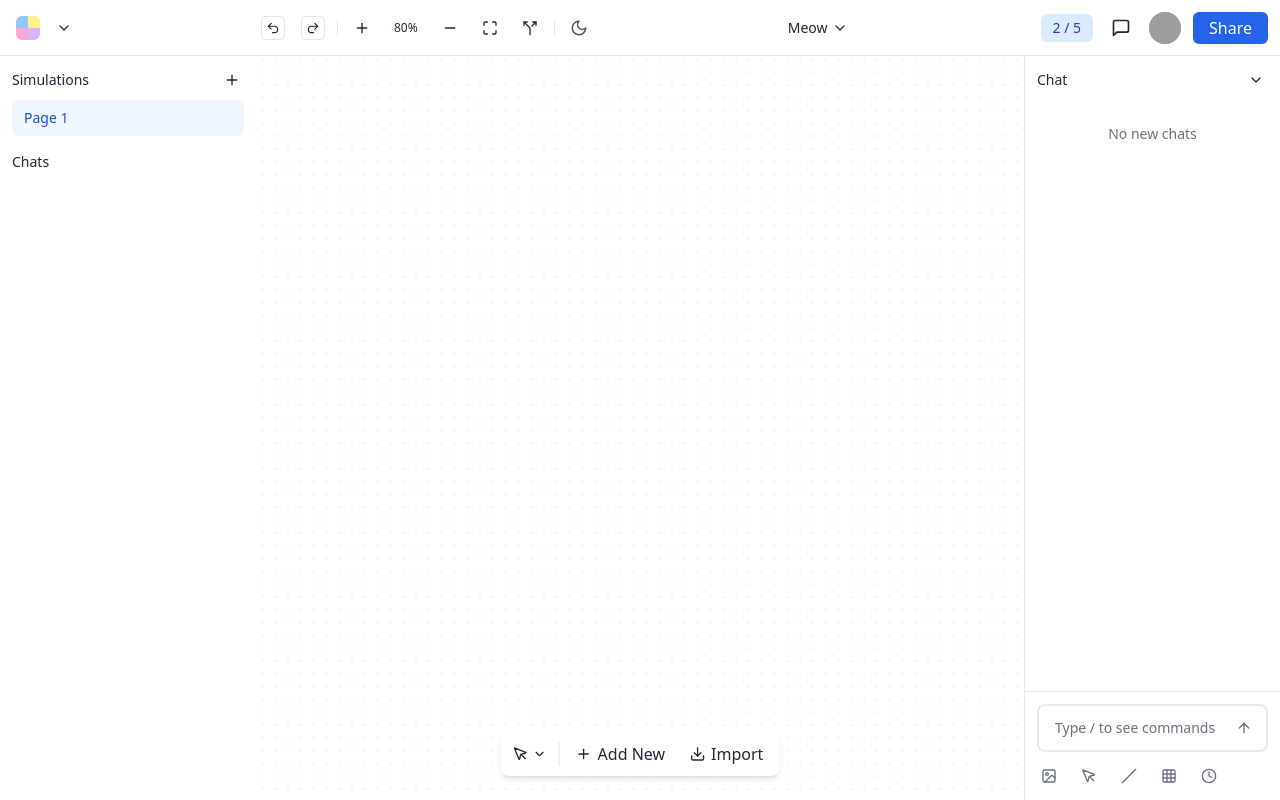
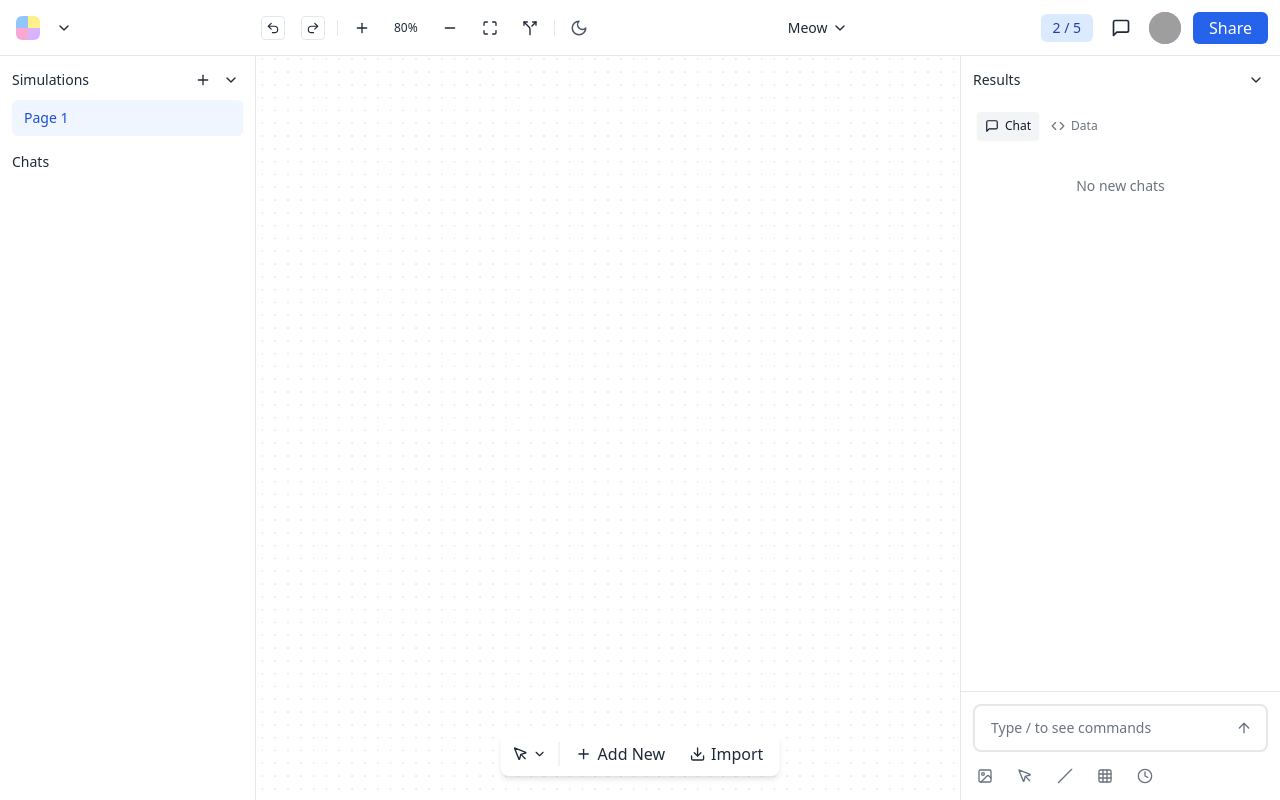
Before and after one commit to tonean/processor-cad, a React (Vite) app: page / in a window 1280 px wide. Both pictures are taken after a click on the button 1121 px from the left and 27 px from the top of the page. Built offline with nearby package versions, Linux system fonts and the light colour scheme; grey boxes are pictures that could not be loaded.

Commit message:
Got the flow chart to work

```diff
--- a/src/App.tsx
+++ b/src/App.tsx
@@ -13,7 +13,7 @@ export function App() {
   const [dragStart, setDragStart] = useState({ x: 0, y: 0 });
   const [isChatOpen, setIsChatOpen] = useState(false);
   const [leftSidebarWidth, setLeftSidebarWidth] = useState(256);
-  const [rightSidebarWidth, setRightSidebarWidth] = useState(256);
+  const [rightSidebarWidth, setRightSidebarWidth] = useState(320);
   const [isLeftSidebarCollapsed, setIsLeftSidebarCollapsed] = useState(false);
   const [images, setImages] = useState<Array<{
     id: string;
@@ -596,90 +596,136 @@ export function App() {
             }}
           >
             {/* Render existing edges */}
-            {edges.map(edge => (
+            {edges.map(edge => {
+              // Calculate control points for smooth curve (ReactFlow style)
+              const startX = edge.startX * zoom + pan.x;
+              const startY = edge.startY * zoom + pan.y;
+              const endX = edge.endX * zoom + pan.x;
+              const endY = edge.endY * zoom + pan.y;
+
+              // Calculate direction for curve
+              const deltaX = endX - startX;
+              const deltaY = endY - startY;
+              const distance = Math.sqrt(deltaX * deltaX + deltaY * deltaY);
+
+              // Determine curve direction based on connection direction
+              let offset = Math.min(distance * 0.3, 50);
+              let pathData;
+
+              if (Math.abs(deltaX) > Math.abs(deltaY)) {
+                // Horizontal connection - curve vertically
+                const controlX1 = startX + deltaX * 0.5;
+                const controlY1 = startY + (deltaY > 0 ? offset : -offset);
+                const controlX2 = startX + deltaX * 0.5;
+                const controlY2 = endY + (deltaY > 0 ? -offset : offset);
+                pathData = `M ${startX} ${startY} C ${controlX1} ${controlY1}, ${controlX2} ${controlY2}, ${endX} ${endY}`;
+              } else {
+                // Vertical connection - curve horizontally
+                const controlX1 = startX + (deltaX > 0 ? offset : -offset);
+                const controlY1 = startY + deltaY * 0.5;
+                const controlX2 = endX + (deltaX > 0 ? -offset : offset);
+                const controlY2 = startY + deltaY * 0.5;
+                pathData = `M ${startX} ${startY} C ${controlX1} ${controlY1}, ${controlX2} ${controlY2}, ${endX} ${endY}`;
+              }
+
+              return (
                 <g key={edge.id}>
-                <line
-                  x1={edge.startX * zoom + pan.x}
-                  y1={edge.startY * zoom + pan.y}
-                  x2={edge.endX * zoom + pan.x}
-                  y2={edge.endY * zoom + pan.y}
+                  <path
+                    d={pathData}
                     stroke="#6b7280"
                     strokeWidth="2"
                     fill="none"
-                  markerEnd="url(#arrowhead)"
                   />
                   {/* Add a subtle shadow/glow effect */}
-                <line
-                  x1={edge.startX * zoom + pan.x}
-                  y1={edge.startY * zoom + pan.y}
-                  x2={edge.endX * zoom + pan.x}
-                  y2={edge.endY * zoom + pan.y}
+                  <path
+                    d={pathData}
                     stroke="#3b82f6"
                     strokeWidth="1"
                     fill="none"
                     opacity="0.6"
                   />
                 </g>
-            ))}
+              );
+            })}
 
             {/* Render edge being created */}
             {isCreatingEdge && edgeStart && (
+              (() => {
+                const startX = edgeStart.position.x * zoom + pan.x;
+                const startY = edgeStart.position.y * zoom + pan.y;
+                const endX = currentEdgeEnd.x * zoom + pan.x;
+                const endY = currentEdgeEnd.y * zoom + pan.y;
+
+                // Calculate direction for curve
+                const deltaX = endX - startX;
+                const deltaY = endY - startY;
+                const distance = Math.sqrt(deltaX * deltaX + deltaY * deltaY);
+
+                // Determine curve direction based on drag direction
+                let offset = Math.min(distance * 0.3, 50);
+                let pathData;
+
+                if (Math.abs(deltaX) > Math.abs(deltaY)) {
+                  // Horizontal drag - curve vertically
+                  const controlX1 = startX + deltaX * 0.5;
+                  const controlY1 = startY + (deltaY > 0 ? offset : -offset);
+                  const controlX2 = startX + deltaX * 0.5;
+                  const controlY2 = endY + (deltaY > 0 ? -offset : offset);
+                  pathData = `M ${startX} ${startY} C ${controlX1} ${controlY1}, ${controlX2} ${controlY2}, ${endX} ${endY}`;
+
+                  return (
                     <g>
-                <line
-                  x1={edgeStart.position.x * zoom + pan.x}
-                  y1={edgeStart.position.y * zoom + pan.y}
-                  x2={currentEdgeEnd.x * zoom + pan.x}
-                  y2={currentEdgeEnd.y * zoom + pan.y}
+                      <path
+                        d={pathData}
                         stroke="#ef4444"
                         strokeWidth="3"
                         strokeDasharray="5,5"
                         fill="none"
-                  markerEnd="url(#arrowhead-red)"
                       />
                       {/* Add a subtle shadow/glow effect for the creating edge */}
-                <line
-                  x1={edgeStart.position.x * zoom + pan.x}
-                  y1={edgeStart.position.y * zoom + pan.y}
-                  x2={currentEdgeEnd.x * zoom + pan.x}
-                  y2={currentEdgeEnd.y * zoom + pan.y}
+                      <path
+                        d={pathData}
                         stroke="#fca5a5"
                         strokeWidth="2"
                         fill="none"
                         opacity="0.8"
                       />
                     </g>
+                  );
+                } else {
+                  // Vertical drag - curve horizontally
+                  const controlX1 = startX + (deltaX > 0 ? offset : -offset);
+                  const controlY1 = startY + deltaY * 0.5;
+                  const controlX2 = endX + (deltaX > 0 ? -offset : offset);
+                  const controlY2 = startY + deltaY * 0.5;
+                  pathData = `M ${startX} ${startY} C ${controlX1} ${controlY1}, ${controlX2} ${controlY2}, ${endX} ${endY}`;
+
+                  return (
+                    <g>
+                      <path
+                        d={pathData}
+                        stroke="#ef4444"
+                        strokeWidth="3"
+                        strokeDasharray="5,5"
+                        fill="none"
+                      />
+                      {/* Add a subtle shadow/glow effect for the creating edge */}
+                      <path
+                        d={pathData}
+                        stroke="#fca5a5"
+                        strokeWidth="2"
+                        fill="none"
+                        opacity="0.8"
+                      />
+                    </g>
+                  );
+                }
+              })()
             )}
 
-            {/* Arrow marker definitions */}
+            {/* Arrow marker definitions - removed */}
             <defs>
-              <marker
-                id="arrowhead"
-                markerWidth="10"
-                markerHeight="7"
-                refX="9"
-                refY="3.5"
-                orient="auto"
-                markerUnits="strokeWidth"
-              >
-                <polygon
-                  points="0 0, 10 3.5, 0 7"
-                  fill="#6b7280"
-                />
-              </marker>
-              <marker
-                id="arrowhead-red"
-                markerWidth="12"
-                markerHeight="8"
-                refX="10"
-                refY="4"
-                orient="auto"
-                markerUnits="strokeWidth"
-              >
-                <polygon
-                  points="0 0, 12 4, 0 8"
-                  fill="#ef4444"
-                />
-              </marker>
+              {/* No arrow markers */}
             </defs>
           </svg>
         </main>
--- a/src/components/RightSidebar.tsx
+++ b/src/components/RightSidebar.tsx
@@ -1,5 +1,5 @@
 import React, { useState, useRef, useEffect } from 'react';
-import { MessageSquareIcon, PlusIcon, ChevronDownIcon, ImageIcon, MousePointerIcon, SlashIcon, Grid3X3Icon, ClockIcon, ArrowUpIcon } from 'lucide-react';
+import { MessageSquareIcon, PlusIcon, ChevronDownIcon, ImageIcon, MousePointerIcon, SlashIcon, Grid3X3Icon, ClockIcon, ArrowUpIcon, CodeIcon } from 'lucide-react';
 
 interface RightSidebarProps {
   isOpen: boolean;
@@ -21,6 +21,7 @@ export const RightSidebar = ({
   const [isDragging, setIsDragging] = useState(false);
   const [startX, setStartX] = useState(0);
   const [startWidth, setStartWidth] = useState(0);
+  const [activeTab, setActiveTab] = useState<'chat' | 'data'>('chat');
   const sidebarRef = useRef<HTMLDivElement>(null);
 
   const handleMouseDown = (e: React.MouseEvent) => {
@@ -84,8 +85,8 @@ export const RightSidebar = ({
       style={{ width: `${width}px` }}
     >
       <div className="p-3 flex-1">
-        <div className="flex items-center justify-between mb-2">
-          <h2 className="text-sm font-medium">Chat</h2>
+        <div className="flex items-center justify-between mb-4">
+          <h2 className="text-sm font-medium">Results</h2>
           <button
             onClick={onClose}
             className="w-6 h-6 flex items-center justify-center hover:bg-gray-100 dark:hover:bg-gray-800 rounded transition-colors duration-200"
@@ -94,12 +95,46 @@ export const RightSidebar = ({
           </button>
         </div>
 
-        {/* No new chats message in the middle */}
+        {/* Tab Interface */}
+        <div className="flex items-center space-x-1 mb-3 p-1 rounded-md">
+          <button
+            onClick={() => setActiveTab('chat')}
+            className={`flex items-center space-x-1.5 px-2 py-1.5 rounded text-xs font-medium transition-colors duration-200 ${
+              activeTab === 'chat'
+                ? 'bg-gray-100 dark:bg-gray-800 text-gray-900 dark:text-gray-100 shadow-sm'
+                : 'text-gray-500 dark:text-gray-400 hover:text-gray-700 dark:hover:text-gray-200'
+            }`}
+          >
+            <MessageSquareIcon size={14} />
+            <span>Chat</span>
+          </button>
+          <button
+            onClick={() => setActiveTab('data')}
+            className={`flex items-center space-x-1.5 px-2 py-1.5 rounded text-xs font-medium transition-colors duration-200 ${
+              activeTab === 'data'
+                ? 'bg-gray-100 dark:bg-gray-800 text-gray-900 dark:text-gray-100 shadow-sm'
+                : 'text-gray-500 dark:text-gray-400 hover:text-gray-700 dark:hover:text-gray-200'
+            }`}
+          >
+            <CodeIcon size={14} />
+            <span>Data</span>
+          </button>
+        </div>
+
+        {/* Tab Content */}
+        {activeTab === 'chat' ? (
         <div className="flex-1 flex items-center justify-center mt-8">
           <div className="text-center">
             <p className="text-sm text-gray-500 dark:text-gray-400">No new chats</p>
           </div>
         </div>
+        ) : (
+          <div className="flex-1 flex items-center justify-center mt-8">
+            <div className="text-center">
+              <p className="text-sm text-gray-500 dark:text-gray-400">No data available</p>
+            </div>
+          </div>
+        )}
       </div>
 
       {/* Input field at the bottom */}
--- a/src/components/Sidebar.tsx
+++ b/src/components/Sidebar.tsx
@@ -1,5 +1,5 @@
 import React, { useState, useRef, useEffect } from 'react';
-import { PlusIcon } from 'lucide-react';
+import { PlusIcon, ChevronDownIcon } from 'lucide-react';
 
 interface SidebarProps {
   isDarkMode?: boolean;
@@ -69,15 +69,23 @@ export const Sidebar = ({
   return (
     <aside
       ref={sidebarRef}
-      className="relative bg-white dark:bg-gray-900 overflow-y-auto text-gray-800 dark:text-gray-200 transition-colors duration-200 flex flex-col"
+      className="relative border-r border-gray-200 dark:border-gray-700 bg-white dark:bg-gray-900 overflow-y-auto text-gray-800 dark:text-gray-200 transition-colors duration-200 flex flex-col"
       style={{ width: `${width}px` }}
     >
       <div className="p-3 flex-1">
         <div className="flex items-center justify-between mb-2">
           <h2 className="text-sm font-medium">Simulations</h2>
-          <button className="w-6 h-6 flex items-center justify-center hover:bg-gray-100 dark:hover:bg-gray-800 rounded transition-colors duration-200">
-            <PlusIcon size={16} />
-          </button>
+          <div className="flex items-center space-x-1">
+            <button className="w-6 h-6 flex items-center justify-center hover:bg-gray-100 dark:hover:bg-gray-800 rounded transition-colors duration-200">
+              <PlusIcon size={16} />
+            </button>
+            <button
+              onClick={onCollapse}
+              className="w-6 h-6 flex items-center justify-center hover:bg-gray-100 dark:hover:bg-gray-800 rounded transition-colors duration-200"
+            >
+              <ChevronDownIcon size={16} />
+            </button>
+          </div>
         </div>
         <div className="mb-4">
           <button className="w-full text-left px-3 py-2 bg-blue-50 dark:bg-gray-700 text-blue-700 dark:text-gray-200 rounded-md transition-colors duration-200 text-sm">
```
Also changed, not shown: package.json (+6 -5 lines), src/components/DraggableModal.tsx (+28 -57 lines), 1 other file (tests, documents, lock files or other folders). Lines whose indentation alone changed are shown as unchanged.
